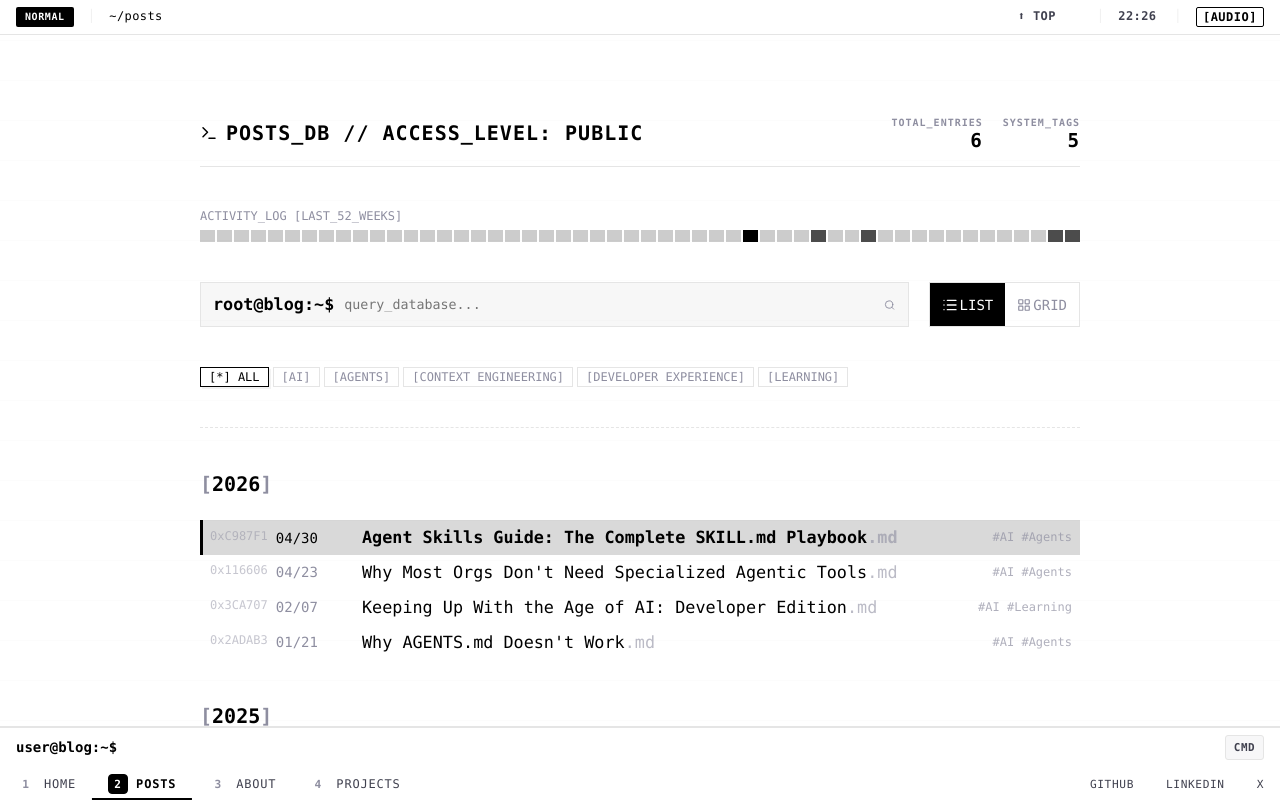
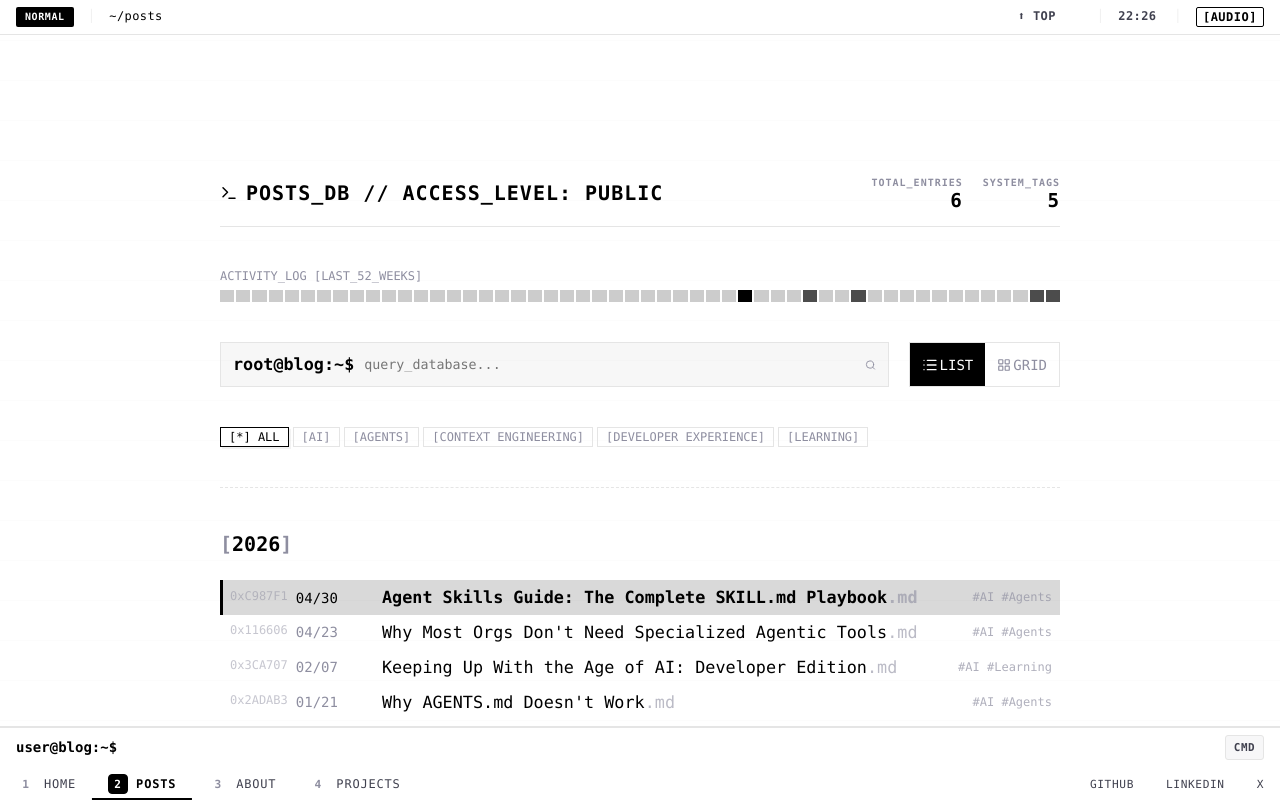
Before and after one commit to madanlalit/personal-blog, a Next.js app: page /posts in a window 1280 px wide. Built offline with nearby package versions, Linux system fonts and the light colour scheme.

Commit message:
Clean up React and Next app structure

```diff
--- a/app/app.css
+++ b/app/app.css
@@ -4,6 +4,16 @@
   flex-direction: column;
   background-color: var(--bg-primary);
   color: var(--text-primary);
+}
+
+.app-shell {
+  height: 100vh;
+  overflow: hidden;
+}
+
+.app-shell__main {
+  flex: 1;
+  overflow: auto;
 }
 
 /* TUI Status Bars */
--- a/components/ClientShell.tsx
+++ b/components/ClientShell.tsx
@@ -1,6 +1,6 @@
 'use client';
 
-import { useState, useEffect } from 'react';
+import { useEffect, useEffectEvent, useState } from 'react';
 import dynamic from 'next/dynamic';
 import { useTheme } from '@/components/hooks/useTheme';
 import useSound from '@/components/hooks/useSound';
@@ -25,9 +25,7 @@ export default function ClientShell({ children, posts }: ClientShellProps) {
     const { playHoverSound, playKeySound, toggleMute, muted } = useSound();
     const { setTheme, availableThemes } = useTheme();
 
-    // Global hover sounds
-    useEffect(() => {
-        const handleMouseOver = (e: MouseEvent) => {
+    const handleMouseOver = useEffectEvent((e: MouseEvent) => {
         const target = e.target as HTMLElement;
         if (
             target.tagName === 'A' ||
@@ -36,44 +34,40 @@ export default function ClientShell({ children, posts }: ClientShellProps) {
         ) {
             playHoverSound();
         }
-        };
+    });
+
+    useEffect(() => {
         document.addEventListener('mouseover', handleMouseOver);
         return () => document.removeEventListener('mouseover', handleMouseOver);
-    }, [playHoverSound]);
+    }, []);
 
-    // Toggle Commander with Shift + M
-    useEffect(() => {
-        const handleKey = (e: KeyboardEvent) => {
+    const handleGlobalKeyDown = useEffectEvent((e: KeyboardEvent) => {
         if (e.shiftKey && e.code === 'KeyM') {
             e.preventDefault();
-                setCommanderOpen(prev => !prev);
+            setCommanderOpen((prev) => !prev);
         }
-        };
-        window.addEventListener('keydown', handleKey);
-        return () => window.removeEventListener('keydown', handleKey);
+    });
+
+    useEffect(() => {
+        window.addEventListener('keydown', handleGlobalKeyDown);
+        return () => window.removeEventListener('keydown', handleGlobalKeyDown);
     }, []);
 
     const handleCommand = (cmd: string) => {
-        if (cmd === 'snake') {
+        switch (cmd) {
+            case 'snake':
                 setSnakeGameOpen(true);
-        }
-        if (cmd === 'amp') {
+                break;
+            case 'amp':
                 setAmpOpen(true);
+                break;
+            default:
+                break;
         }
     };
 
     return (
-        <>
-            <div
-                className="app tui-window fade-in"
-                style={{
-                    display: 'flex',
-                    flexDirection: 'column',
-                    height: '100vh',
-                    overflow: 'hidden',
-                }}
-            >
-                {/* Commander Modal */}
+        <div className="app app-shell tui-window fade-in">
             {commanderOpen && (
                 <Commander
                     isOpen={commanderOpen}
@@ -84,23 +78,16 @@ export default function ClientShell({ children, posts }: ClientShellProps) {
                 />
             )}
 
-                {/* Snake Game Modal */}
             {snakeGameOpen && <SnakeGame onExit={() => setSnakeGameOpen(false)} />}
 
-                {/* Audio Player */}
             {ampOpen && <AudioPlayer onExit={() => setAmpOpen(false)} />}
 
-                {/* Status Bar */}
             <StatusBar muted={muted} onToggleMute={toggleMute} />
 
-                {/* Main Content */}
-                <div className="main-layout" style={{ flex: 1, display: 'flex', overflow: 'auto' }}>
-                    <main className="content-area" style={{ flex: 1, padding: '20px' }}>
-                        {children}
-                    </main>
+            <div className="main-layout app-shell__main">
+                <main className="content-area">{children}</main>
             </div>
 
-                {/* Command Line Bar */}
             <CommandLine
                 onKey={playKeySound}
                 onCommand={handleCommand}
@@ -109,6 +96,5 @@ export default function ClientShell({ children, posts }: ClientShellProps) {
                 posts={posts}
             />
         </div>
-        </>
     );
 }
--- a/lib/posts.ts
+++ b/lib/posts.ts
@@ -1,31 +1,31 @@
 import fs from 'fs';
 import path from 'path';
+import { cache } from 'react';
 import matter from 'gray-matter';
 import type { Post, PostMeta } from './types';
 import { slugifyTag } from './slug';
 
 const postsDirectory = path.join(process.cwd(), 'content/posts');
+const POST_FILE_EXTENSION = '.md';
+const POST_TEMPLATE_PREFIX = '_';
+const POST_DATE_PREFIX = /^\d{4}-\d{2}-\d{2}-/;
 
 function generateSlug(filename: string): string {
     // Remove date prefix and extension: 2025-12-10-my-post.md -> my-post
-    return filename.replace(/^\d{4}-\d{2}-\d{2}-/, '').replace(/\.md$/, '');
+    return filename.replace(POST_DATE_PREFIX, '').replace(/\.md$/, '');
 }
 
 function generateId(filename: string): string {
     return generateSlug(filename);
 }
 
-import { cache } from 'react';
+function listPostFiles(): string[] {
+    return fs.readdirSync(postsDirectory)
+        .filter((file) => file.endsWith(POST_FILE_EXTENSION) && !file.startsWith(POST_TEMPLATE_PREFIX));
+}
 
-// Memoize to prevent duplicate reads during the same page generation
-export const getAllPosts = cache((): Post[] => {
-    const files = fs.readdirSync(postsDirectory)
-        .filter(f => f.endsWith('.md') && !f.startsWith('_'));
-
-    const posts = files.map(filename => {
+function buildPostFromFile(filename: string): Post {
     const fullPath = path.join(postsDirectory, filename);
-        // Optimization: In a real "meta only" scenario, we'd avoid reading the whole file if content isn't needed.
-        // But for SIMPLICITY and because matter() parses everything anyway, we just cache the result.
     const fileContents = fs.readFileSync(fullPath, 'utf8');
     const { data, content } = matter(fileContents);
 
@@ -39,7 +39,7 @@ export const getAllPosts = cache((): Post[] => {
         title: data.title || 'Untitled',
         seoTitle: data.seoTitle,
         subtitle: data.subtitle,
-            excerpt: data.excerpt || content.slice(0, 200) + '...',
+        excerpt: data.excerpt || `${content.slice(0, 200)}...`,
         content,
         date: data.date || new Date().toISOString().split('T')[0],
         modifiedDate: data.modifiedDate,
@@ -49,7 +49,11 @@ export const getAllPosts = cache((): Post[] => {
         keywords: data.keywords,
         image: data.image,
     } as Post;
-    });
+}
+
+// Memoize to prevent duplicate reads during the same page generation
+export const getAllPosts = cache((): Post[] => {
+    const posts = listPostFiles().map(buildPostFromFile);
 
     // Sort by date (newest first)
     return posts.sort((a, b) =>
@@ -57,23 +61,39 @@ export const getAllPosts = cache((): Post[] => {
     );
 });
 
-export function getAllPostsMeta(): PostMeta[] {
-    // eslint-disable-next-line @typescript-eslint/no-unused-vars
-    return getAllPosts().map(({ content: _, ...meta }) => meta);
+function toPostMeta(post: Post): PostMeta {
+    return {
+        id: post.id,
+        slug: post.slug,
+        title: post.title,
+        seoTitle: post.seoTitle,
+        subtitle: post.subtitle,
+        excerpt: post.excerpt,
+        date: post.date,
+        modifiedDate: post.modifiedDate,
+        category: post.category,
+        readTime: post.readTime,
+        tags: post.tags,
+        keywords: post.keywords,
+        image: post.image,
+    };
 }
 
+export const getAllPostsMeta = cache((): PostMeta[] => getAllPosts().map(toPostMeta));
+
 export function getPostBySlug(slug: string): Post | undefined {
-    return getAllPosts().find(post => post.slug === slug);
+    return getAllPosts().find((post) => post.slug === slug);
 }
 
 export function getPostsByTag(tag: string): PostMeta[] {
-    return getAllPostsMeta().filter(post =>
-        post.tags.map(t => t.toLowerCase()).includes(tag.toLowerCase())
+    const normalizedTag = tag.toLowerCase();
+    return getAllPostsMeta().filter((post) =>
+        post.tags.some((postTag) => postTag.toLowerCase() === normalizedTag)
     );
 }
 
 export function getTagBySlug(slug: string): string | undefined {
-    return getAllTags().find(tag => slugifyTag(tag) === slug);
+    return getAllTags().find((tag) => slugifyTag(tag) === slug);
 }
 
 export function getPostsByTagSlug(slug: string): PostMeta[] {
@@ -81,11 +101,10 @@ export function getPostsByTagSlug(slug: string): PostMeta[] {
     return tag ? getPostsByTag(tag) : [];
 }
 
-export function getAllTags(): string[] {
-    const posts = getAllPosts();
+export const getAllTags = cache((): string[] => {
     const tagSet = new Set<string>();
-    posts.forEach(post => {
-        post.tags.forEach(tag => tagSet.add(tag));
+    getAllPosts().forEach((post) => {
+        post.tags.forEach((tag) => tagSet.add(tag));
     });
     return Array.from(tagSet).sort();
-}
+});
```
Also changed, not shown: app/posts/PostsClient.tsx (+84 -19 lines). Lines whose indentation alone changed are shown as unchanged.
